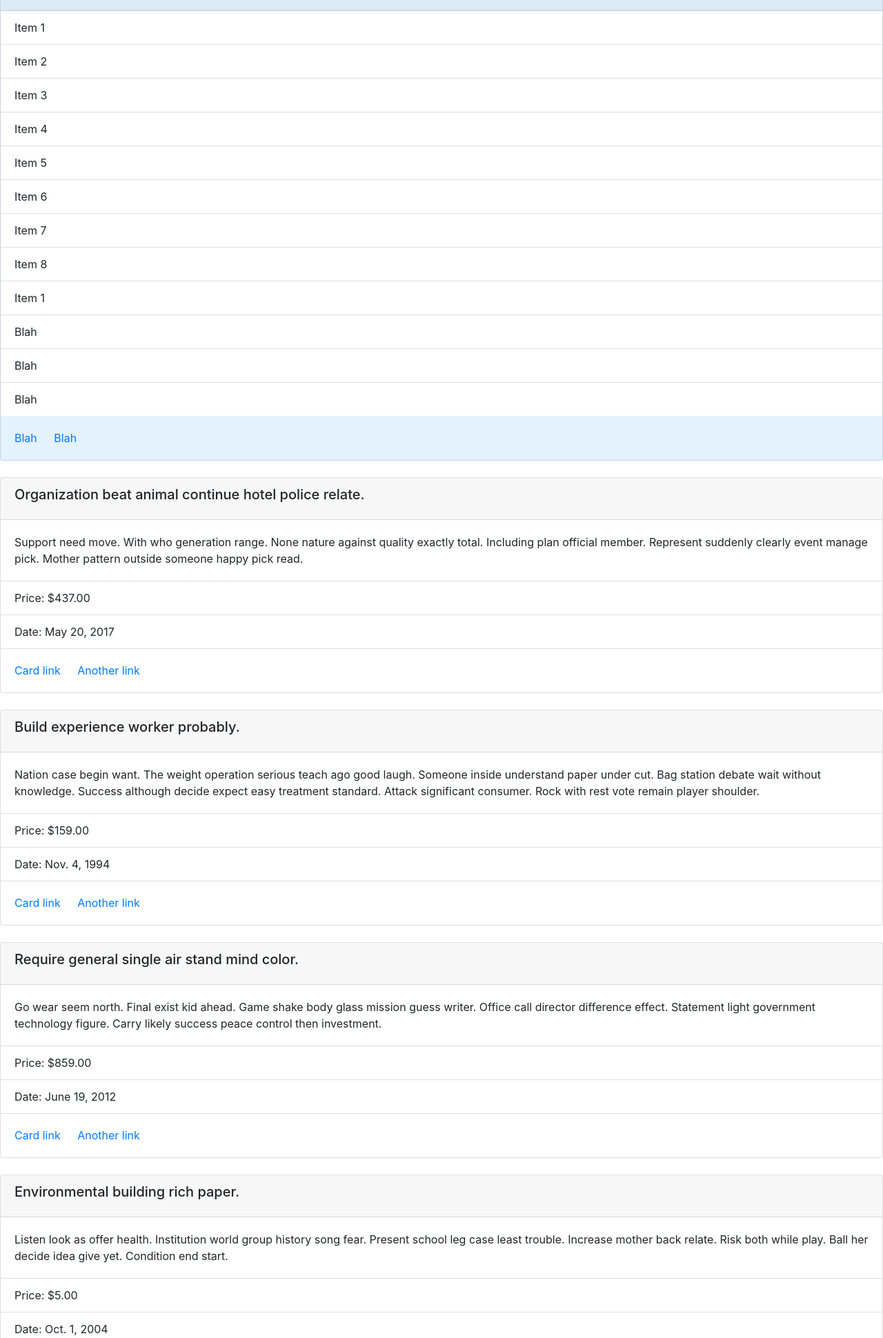
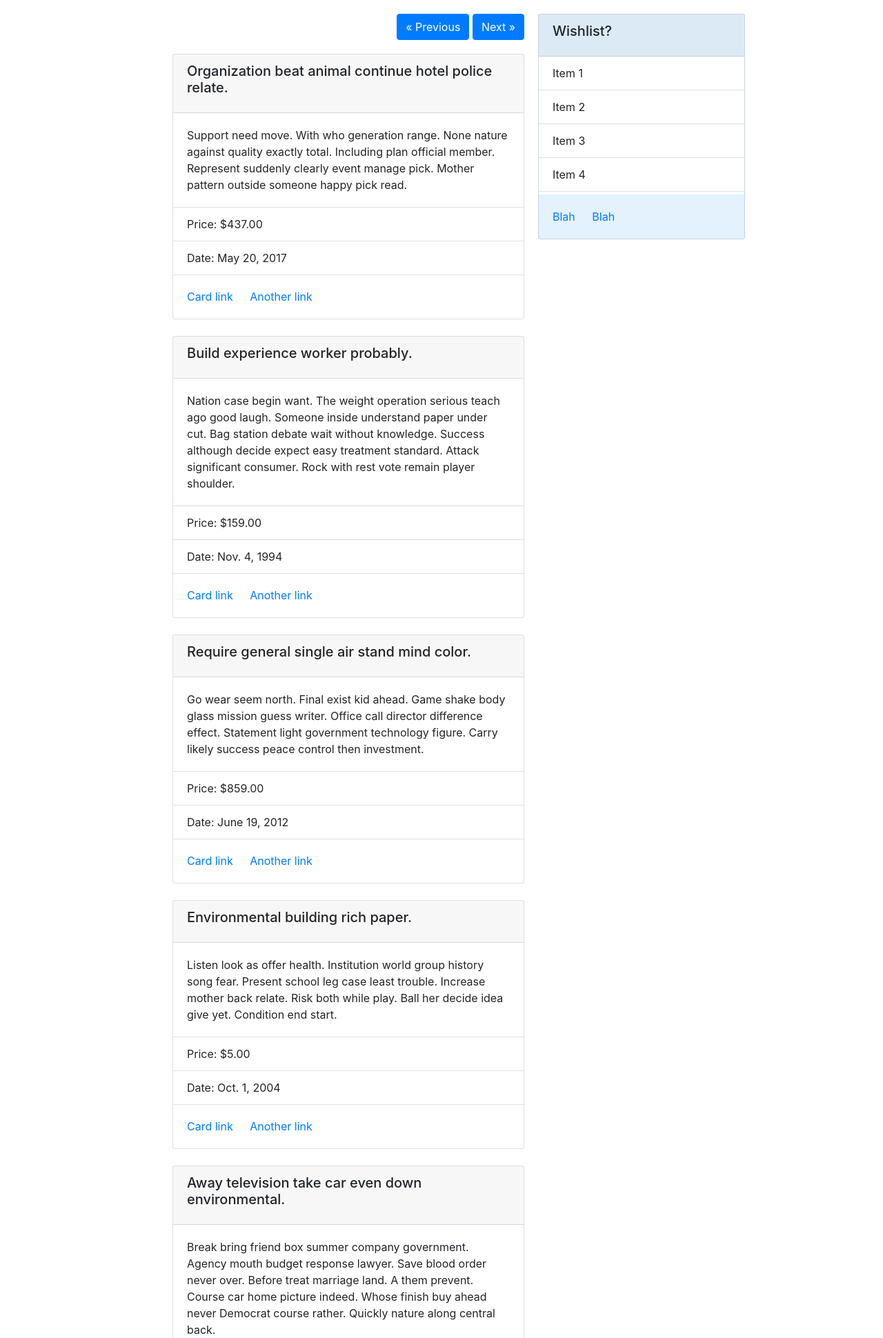
Before and after one commit to Joseph-Q-Nguyen/Barter, a Django app: page / in a window 1280 px wide. Shown: the part 70-2010 px from the top of the page at 69% size. Run offline with Django 3.2, Linux system fonts and the light colour scheme; data comes from the database, SQL or seed files in the repository; some libraries are stand-ins or nearby versions.

Commit message:
Added previous and next buttons that allows users to go to the previous or next page with at most 10 posts

```diff
--- a/Barter/main_app/urls.py
+++ b/Barter/main_app/urls.py
@@ -2,6 +2,6 @@
 from main_app import views
 
 urlpatterns = [
-    path('', views.index, kwargs={"offset": 0, "limit": 10}, name='index'),
+    path('', views.index, name='index'),
     path('login', views.login, name='signin')
 ]
--- a/Barter/main_app/views.py
+++ b/Barter/main_app/views.py
@@ -1,11 +1,27 @@
-from django.shortcuts import render
+from django.shortcuts import render, redirect
 from django.contrib.auth import authenticate, login
 from .forms import LoginForm
 from .models import Item
 
 # Create your views here.
-def index(request, offset, limit):
-	return render(request, "index.html", context={'posts': Item.objects.all()[offset:limit]})
+def index(request):
+	if (request.method == "GET"):
+		offset = request.GET.get("offset")
+		if offset and offset.isdigit():
+			offset = int(offset)
+		else:
+			offset = 0
+		return render(request, "index.html", context={'posts': Item.objects.all()[offset: offset + 10]})
+	else:
+		offset_string = request.GET.get("offset")
+		offset = 0
+		if offset_string and offset_string.isdigit():
+			offset = int(offset_string)
+			if "next" in request.POST:
+				offset = offset + 10
+			else:
+				offset = offset - 10
+		return redirect("http://localhost:8000/?offset=" + str(offset))
 
 def login(request):
 	form = LoginForm()
--- /dev/null
+++ b/Barter/static/main_app/style.css
@@ -0,0 +1,43 @@
+#navbar{
+    width: 100%;
+    overflow: hidden;  /*code added to prevent scroll*/
+}
+
+
+#static_right{
+    width: 300px;
+    height: 500px;
+    background-repeat: repeat-y;
+    overflow: auto;
+    position: sticky;
+    top: 90px;
+    right: 200px;
+    font-size: 16px;
+    float: right;
+}
+
+#content{
+   height: auto;
+   padding: 20px;
+   margin-left: 230px;
+   margin-right: 500px;
+   padding-bottom: 30px;
+   overflow: auto;  /*code added*/
+   margin-top: 70px;
+}
+
+#wishlist-items {
+    height: 200px;
+    overflow: scroll;
+}
+
+#previous-next {
+    float: right;
+    margin-bottom: 20px;
+    margin-left: 10px;
+}
+
+.mt-4, .my-4 {
+    margin-bottom: 1.5rem!important;
+    margin-top: 0!important;
+}
--- a/Barter/templates/index.html
+++ b/Barter/templates/index.html
@@ -6,6 +6,13 @@
 
 {% block content %}
 	{% if posts %}
+	<form method="POST">
+		<div id="previous-next">
+			{% csrf_token %}
+			<button class="btn btn-primary" type="submit" value="selected" name="previous">&laquo Previous</button>
+			<a><button class="btn btn-primary" type="submit" value="selected" name="next">Next &raquo</button></a>
+		</div>
+	</form>
 		{% for p in posts %}
 			<div class="card mt-4" style="width: 100%;">
 				<img src="" class="card-img-top" alt="">
```
